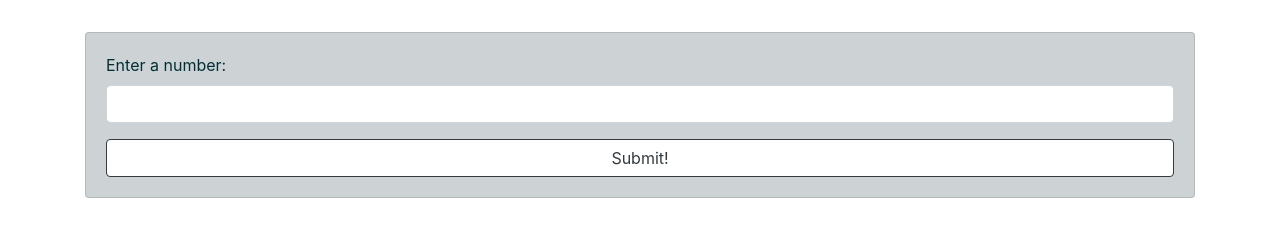
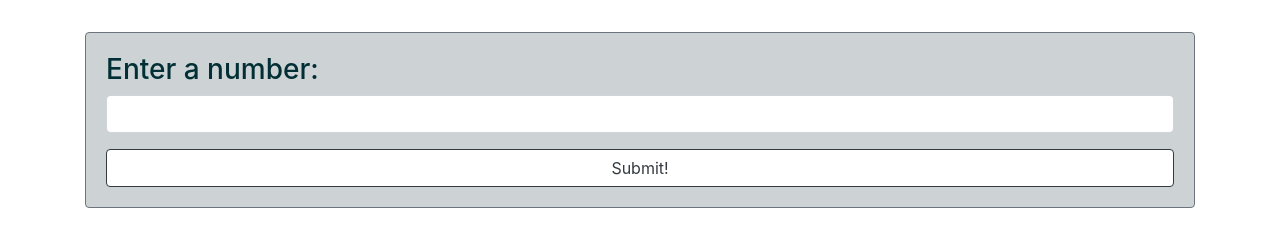
Before and after one commit to michelle-morin/beep-boop, a plain HTML site: page index.html in a window 1280 px wide. Shown: the part 184-430 px from the top of the page. Drawn offline with Linux system fonts and the light colour scheme.

Commit message:
update custom styles

```diff
--- a/css/styles.css
+++ b/css/styles.css
@@ -11,7 +11,7 @@
   background-color: #cdd3d4;
   color: #022f36;
   padding: 20px;
-  margin: 20px 0px;
+  margin: 10px 0px;
 }
 
 .btn {
--- a/index.html
+++ b/index.html
@@ -13,10 +13,10 @@
         <h1>Beep Boop</h1>
       </div>
 
-      <div class="card">
+      <div class="card border-secondary">
         <form>
           <div class="form-group">
-            <label for="number">Enter a number:</label>
+            <h3>Enter a number:</h3>
             <input id="number" class="form-control" type="text">
           </div>
           <button type="submit" class="btn btn-outline-dark">Submit!</button>
--- a/js/scripts.js
+++ b/js/scripts.js
@@ -7,6 +7,10 @@ $(document).ready(function() {
     $(".output").addClass("card").show();
 
     var inputNumber = parseInt($("input#number").val());
+
+    if (isNaN(inputNumber) === true) {
+      $("ul#result").text("Please enter a number.")
+    }
 
     var listOfNumbers = [];
       for (var i = 0; i <= inputNumber; i ++) {
```
